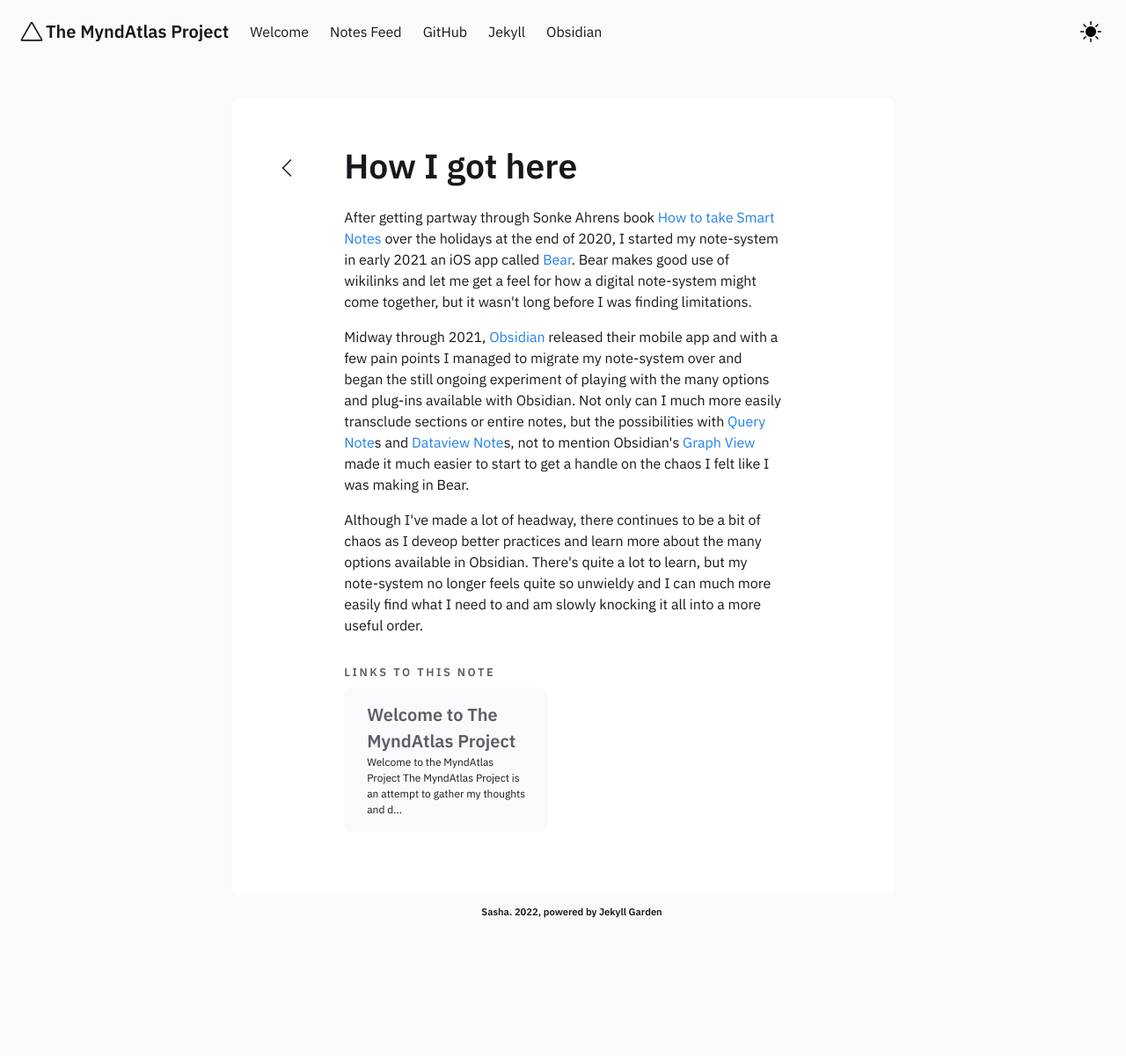
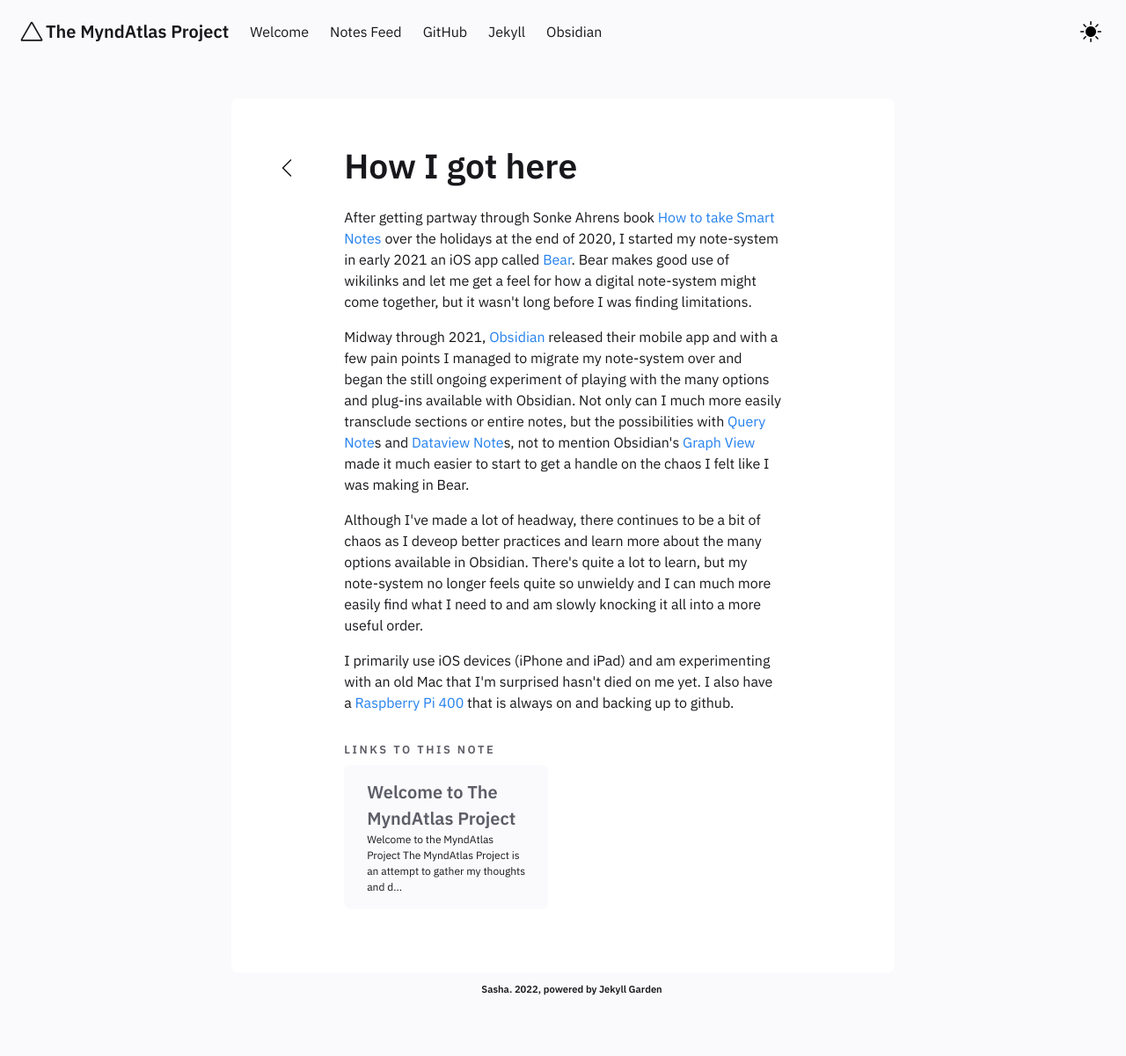
Before and after one commit to myndatlas/myndatlas.github.io, a Jekyll site: the page built from _notes/Public/How I got here.md, in a window 1280 px wide. Shown: the whole page at 88% size. Built offline with Jekyll 4.4.1, drawn with Linux system fonts in a browser that asks for light colours; before the commit the page ends 1113 px from its top, so only the background shows below that.

Commit message:
vault backup: 2022-04-11 14:02:07

```diff
--- a/_notes/Public/How I got here.md
+++ b/_notes/Public/How I got here.md
@@ -10,3 +10,5 @@ After getting partway through Sonke Ahrens book [How to take Smart Notes](https:
 Midway through 2021, [Obsidian](https://obsidian.md/) released their mobile app and with a few pain points I managed to migrate my note-system over and began the still ongoing experiment of playing with the many options and plug-ins available with Obsidian. Not only can I much more easily transclude sections or entire notes, but the possibilities with [[Query Note]]s and [[Dataview Note]]s, not to mention Obsidian's [Graph View](https://help.obsidian.md/Plugins/Graph+view) made it much easier to start to get a handle on the chaos I felt like I was making in Bear.
 
 Although I've made a lot of headway, there continues to be a bit of chaos as I deveop better practices and learn more about the many options available in Obsidian. There's quite a lot to learn, but my note-system no longer feels quite so unwieldy and I can much more easily find what I need to and am slowly knocking it all into a more useful order.
+
+I primarily use iOS devices (iPhone and iPad) and am experimenting with an old Mac that I'm surprised hasn't died on me yet. I also have a [[Raspberry Pi 400]] that is always on and backing up to github.
```
